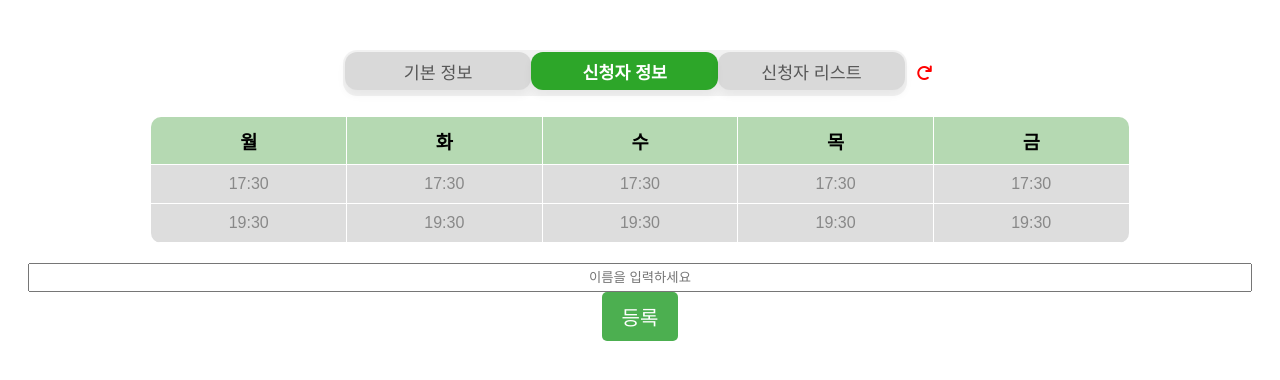
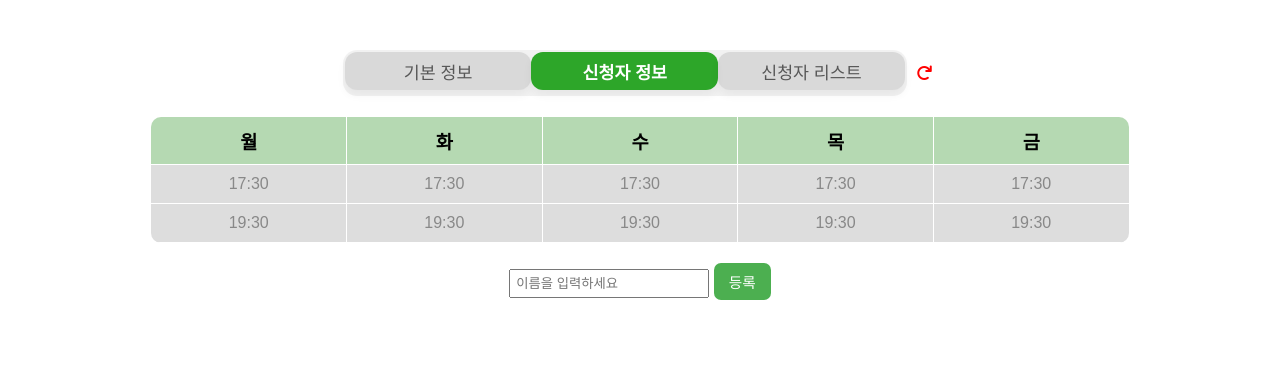
Before and after one commit to minji9360/sunn, a website: page index.html in a window 1280 px wide. Both pictures are taken after a click on the button "신청자 정보". Drawn offline with Linux system fonts and the light colour scheme; a web font is replaced by a local one.

Commit message:
신청자 정보 css 수정 및 등록 오류 해결

```diff
--- a/css/style.css
+++ b/css/style.css
@@ -165,9 +165,16 @@ button:hover {
     color: #de0000;
 }
 
+.regBtn {
+    padding: 8px 15px;
+    cursor: pointer;
+    border: none;
+    border-radius: 7px;
+    font-size: 11pt;
+}
+
 input[type="number"], input[type="text"] {
-    width: 100%;
+    width: 200px;
     padding: 5px;
-    text-align: center;
     box-sizing: border-box;
 }
--- a/js/register.js
+++ b/js/register.js
@@ -1,3 +1,5 @@
+window.selectedTimes = window.selectedTimes || {};
+
 function loadSeatInfoFromCookie() {
     const cookies = document.cookie.split("; ");
     const reservationDataCookie = cookies.find(cookie => cookie.startsWith("reservationData="));
@@ -13,7 +15,6 @@ function loadSeatInfoFromCookie() {
 
 function initializeSeatSelection() {
     const seatInfo = loadSeatInfoFromCookie();
-    const selectedTimes = {};
 
     document.querySelectorAll("td[data-time]").forEach(cell => {
         const time = cell.getAttribute("data-time");
--- a/register.html
+++ b/register.html
@@ -23,4 +23,4 @@
 </table>
 
 <input type="text" id="nameInput" placeholder="이름을 입력하세요">
-<button onclick="register()">등록</button>
+<button class="regBtn" onclick="register()">등록</button>
```
